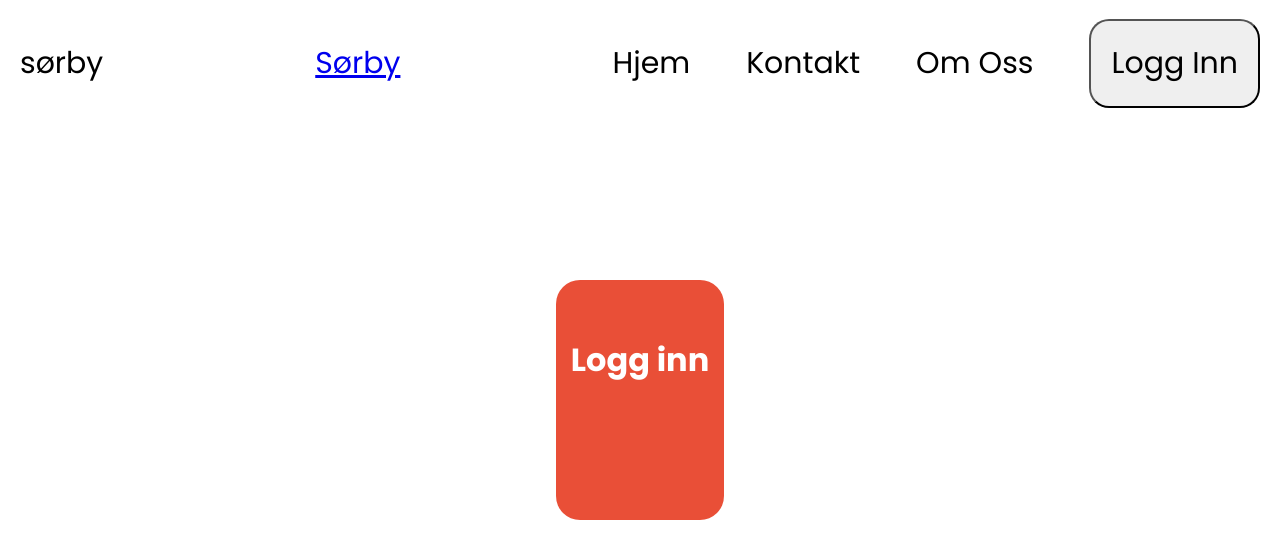
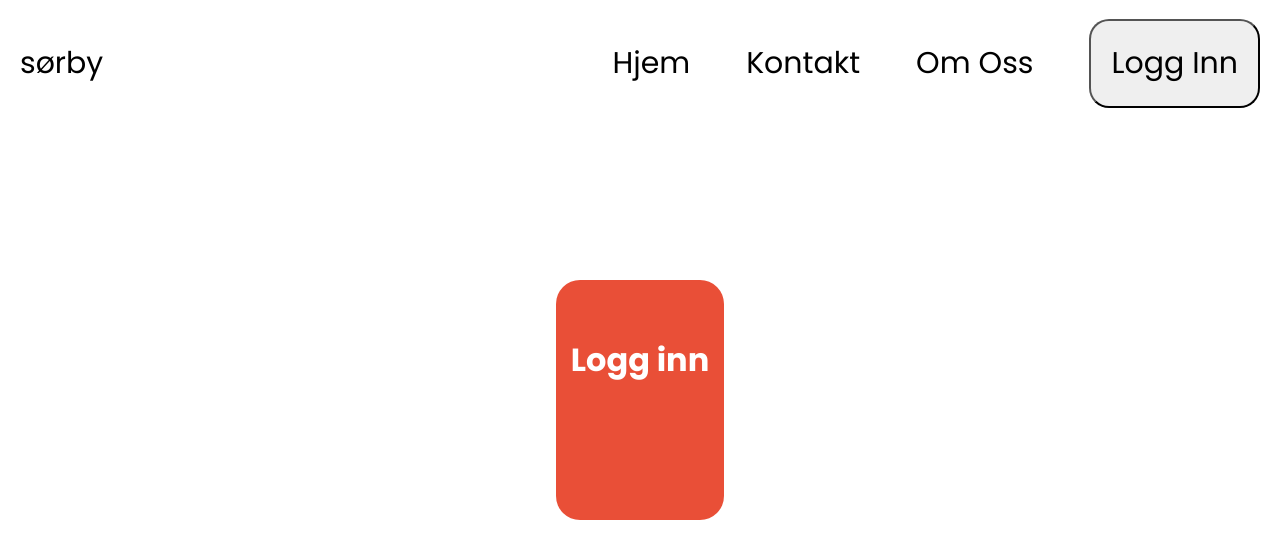
Before and after one commit to DanielJSorby/lodde, a SvelteKit app in the folder my-app/: page /logg-inn in a window 1280 px wide. Shown: the top 558 px of the page. Built offline with nearby package versions, Linux system fonts and the light colour scheme.

Commit message:
Fiksa logoen på navbar

```diff
--- a/my-app/src/components/navbar.svelte
+++ b/my-app/src/components/navbar.svelte
@@ -45,8 +45,7 @@
 
 
 <div class="navbar {darkClass}" class:hide={!navbarVisible}>
-    <div class="logo">sørby</div>
-    <a href="/"><div class="logo">Sørby</div></a>
+    <a href="/"><div class="logo">sørby</div></a>
     <div class="nav-links">
         <ul>
             <li><a href="/">Hjem</a></li>
@@ -88,6 +87,11 @@
         color: white;
     }
 
+    .navbar a {
+        text-decoration: none;
+        color: inherit;
+    }
+
     .nav-links ul {
         display: flex;
         list-style: none;
```
